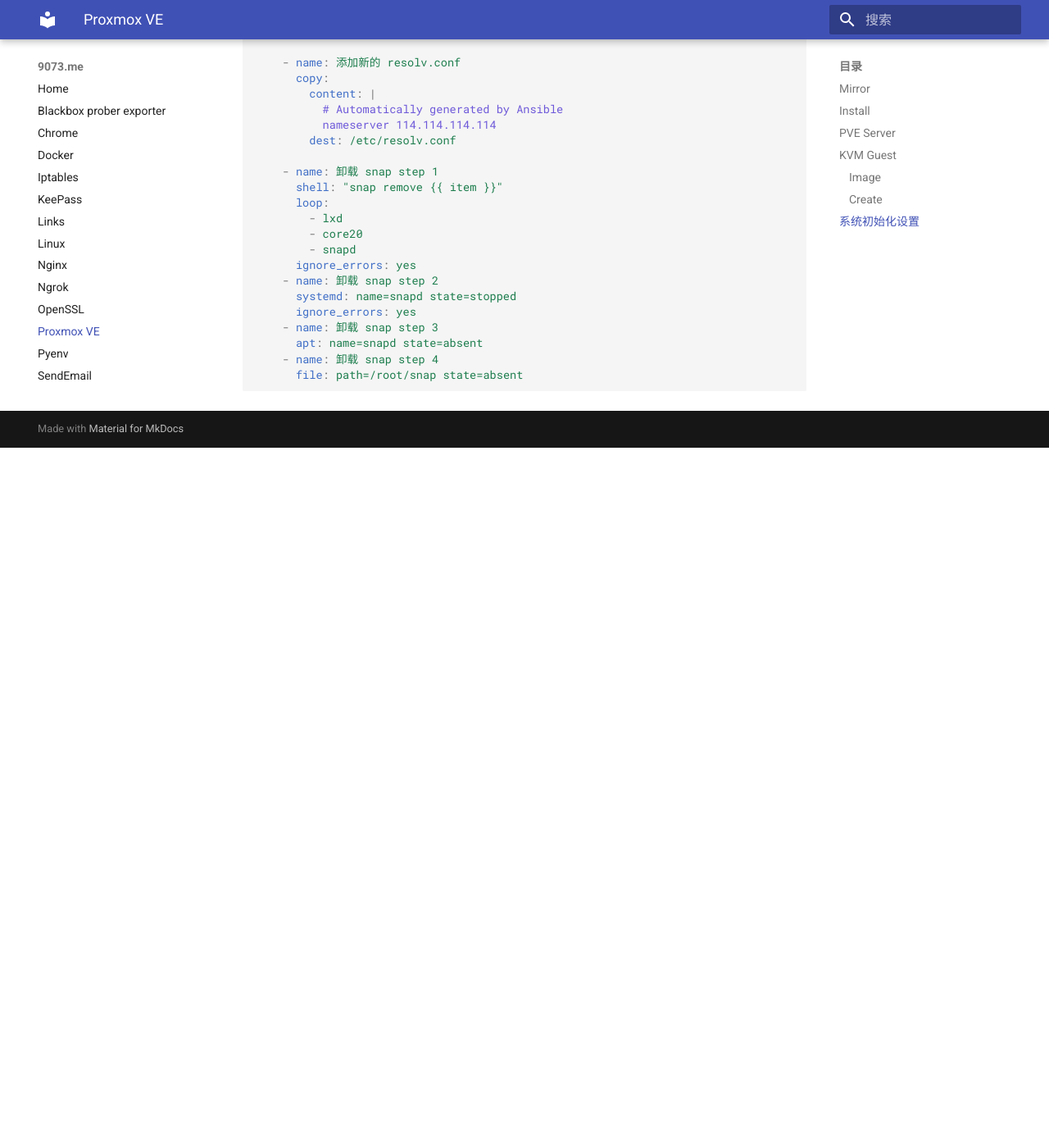
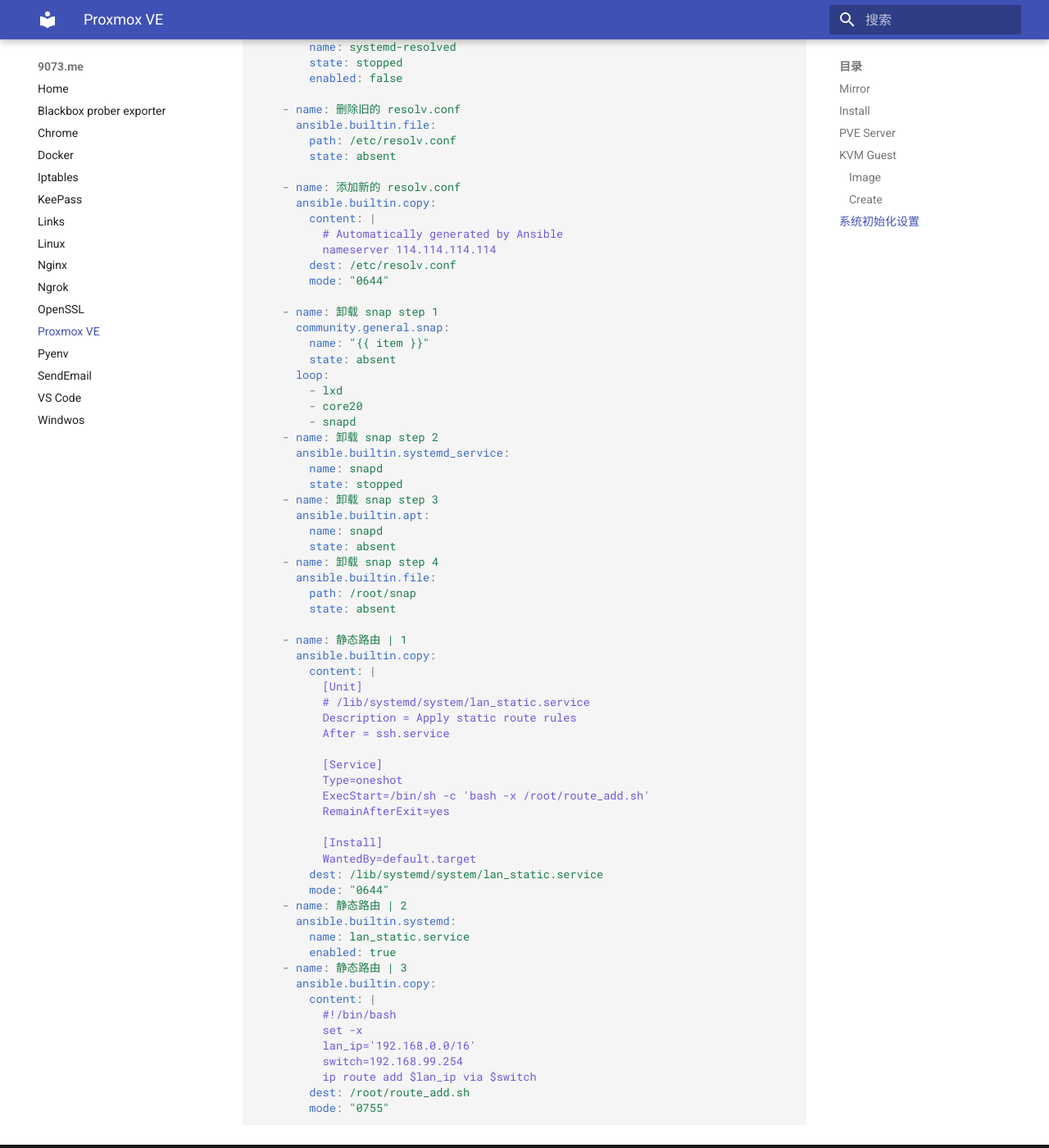
Before and after one commit to zen9073/zen9073.github.io, an MkDocs documentation site: the page built from docs/pve.md, in a window 1280 px wide and 1400 px high, scrolled down 5350 px. Shown: the whole window at 82% size. Built offline with MkDocs 1.6.1 and Material for MkDocs 9.7.7, drawn with Linux system fonts in a browser that asks for light colours; before the commit the page ends 5896 px from its top, so only the background shows below that; some of the changed text lies outside the part shown.

Commit message:
update pve

````diff
--- a/docs/pve.md
+++ b/docs/pve.md
@@ -111,101 +111,107 @@
 
 ```sh
 # 创建虚拟机
-qm create 100
+qm create 101
 
 # 导入 cloudimg 文件作为硬盘
-# qm importdisk 100 noble-server-cloudimg-amd64.raw local-lvm --format raw
-# qm set 100 --scsihw virtio-scsi-pci --scsi0 local-lvm:vm-100-disk-0
-qm importdisk 100 noble-server-cloudimg-amd64.raw local --format raw
-qm set 100 --scsihw virtio-scsi-single --scsi0 local:100/vm-100-disk-0.raw
+qm importdisk 101 noble-server-cloudimg-amd64.raw hd01 --format raw
+qm set 101 --scsihw virtio-scsi-single --scsi0 hd01:101/vm-101-disk-0.raw
 
 # 设置启动盘
-qm set 100 --boot c --bootdisk scsi0
+qm set 101 --boot c --bootdisk scsi0
 
 # 添加 cloudinit 设置
-# qm set 100 --ide2 local-lvm:cloudinit
-qm set 100 --ide2 local:cloudinit,format=raw
-qm set 100 --ciuser root
-qm set 100 --ciupgrade 0
-qm set 100 --sshkey ~/.ssh/authorized_keys
+# qm set 101 --ide2 hd01-lvm:cloudinit
+qm set 101 --ide2 hd01:cloudinit,format=raw
+qm set 101 --ciuser root
+qm set 101 --ciupgrade 0
+qm set 101 --sshkey ~/.ssh/authorized_keys
 
 # 添加网卡设置
-qm set 100 --net0 virtio,bridge=vmbr0
-# qm set 100 --ipconfig0 ip=dhcp
-# qm set 100 --ipconfig0 ip=192.168.1.11/24,gw=192.168.1.1
+qm set 101 --net0 virtio,bridge=vmbr0
+# qm set 101 --ipconfig0 ip=dhcp
+# qm set 101 --ipconfig0 ip=192.168.1.11/24,gw=192.168.1.1
 
 # 其他杂项设置
-qm set 100 --serial0 socket --vga serial0
-qm set 100 --agent enabled=1,fstrim_cloned_disks=1,type=virtio
-qm set 100 --ostype l26
-qm set 100 --onboot 1
-qm set 100 --cpu host
-qm set 100 --name ubuntu
+qm set 101 --serial0 socket --vga serial0
+qm set 101 --agent enabled=1,fstrim_cloned_disks=1,type=virtio
+qm set 101 --ostype l26
+qm set 101 --onboot 1
+qm set 101 --cpu host
+qm set 101 --name ubuntu
 
 # 设置 CPU 内存 硬盘
-qm set 100 --cores 1
-qm set 100 --memory 1024
-qm resize 100 scsi0 10G
+qm set 101 --cores 4
+qm set 101 --memory 2048
+qm resize 101 scsi0 10G
 ```
 
 ## 系统初始化设置
 
 ```yaml
-- name: kvm
+- name: PVE
   hosts: all
   gather_facts: false
   vars:
-    ansible_python_interpreter: /usr/bin/python3
     basic_tools:
+      - apache2-utils
+      - apt-transport-https
+      - aria2
+      - bash-completion
       - build-essential
-      - python3-dev
-      - python3-pip
+      - ca-certificates
       - cron
       - curl
       - git
       - htop
       - iftop
       - iptables
+      - jq
       - man
       - mosh
       - mtr-tiny
       - net-tools
       - p7zip-full
+      - python3-dev
+      - python3-docker
+      - python3-passlib
+      - python3-pip
+      - p7zip-full
       - qemu-guest-agent
+      - software-properties-common
       - tree
       - vim
       - vnstat
       - wget
+      - yq
       - zip
-      - jq
-      - yq
-
-  pre_tasks:
-    - raw: bash -c "test -e /usr/bin/python3 || (apt -qqy update && apt install -qqy python3)"
 
   tasks:
     - name: 设置为中国时区
-      timezone: name='Asia/Shanghai'
+      community.general.timezone:
+        name: "Asia/Shanghai"
 
     - name: 设置 bash 命令行提示符为彩色
-      lineinfile:
+      ansible.builtin.lineinfile:
         path: /root/.bashrc
         regexp: "^#?force_color_prompt=yes"
         line: force_color_prompt=yes
 
-    - name: vim 的自定义配置
-      copy:
+    - name: Vim 的自定义配置 | 1
+      ansible.builtin.copy:
         content: |
           "syntax on"
         dest: /root/.vimrc
         force: true
         backup: true
-    - lineinfile:
+        mode: "0644"
+    - name: Vim 的自定义配置 | 2
+      ansible.builtin.lineinfile:
         path: "/root/.vimrc"
         line: "{{ item }}"
       with_items:
         - syntax on
-        - hi Comment ctermfg = 6
+        - hi Comment ctermfg=6
         - let loaded_matchparen=1
         - set encoding=utf-8
         - set tabstop=4
@@ -217,14 +223,16 @@
         - set hlsearch
         - set incsearch
 
-    - name: 启用 ipv4 的转发，并禁用 ipv6
-      copy:
+    - name: 启用 ipv4 的转发，并禁用 ipv6 | 1
+      ansible.builtin.copy:
         content: |
           # Automatically generated by Ansible\n
         dest: /etc/sysctl.conf
         force: true
         backup: true
-    - lineinfile:
+        mode: "0644"
+    - name: 启用 ipv4 的转发，并禁用 ipv6 | 2
+      ansible.builtin.lineinfile:
         path: "/etc/sysctl.conf"
         line: "{{ item }}"
       with_items:
@@ -236,7 +244,7 @@
         - net.ipv6.conf.lo.disable_ipv6 = 1
 
     - name: 调整系统参数
-      lineinfile:
+      ansible.builtin.lineinfile:
         path: "/etc/security/limits.conf"
         line: "{{ item }}"
       with_items:
@@ -246,46 +254,86 @@
         - "root hard nofile 262144"
 
     - name: 安装系统更新
-      apt:
+      ansible.builtin.apt:
         upgrade: full
         update_cache: true
 
     - name: 安装系统基础的应用工具
-      apt:
+      ansible.builtin.apt:
         name: "{{ item }}"
         state: present
       with_items: "{{ basic_tools }}"
 
     - name: 停用 systemd-resolved
-      systemd_service:
+      ansible.builtin.systemd_service:
         name: systemd-resolved
         state: stopped
         enabled: false
 
     - name: 删除旧的 resolv.conf
-      file:
+      ansible.builtin.file:
         path: /etc/resolv.conf
         state: absent
 
     - name: 添加新的 resolv.conf
-      copy:
+      ansible.builtin.copy:
         content: |
           # Automatically generated by Ansible
           nameserver 114.114.114.114
         dest: /etc/resolv.conf
+        mode: "0644"
 
     - name: 卸载 snap step 1
-      shell: "snap remove {{ item }}"
+      community.general.snap:
+        name: "{{ item }}"
+        state: absent
       loop:
         - lxd
         - core20
         - snapd
-      ignore_errors: yes
     - name: 卸载 snap step 2
-      systemd: name=snapd state=stopped
-      ignore_errors: yes
+      ansible.builtin.systemd_service:
+        name: snapd
+        state: stopped
     - name: 卸载 snap step 3
-      apt: name=snapd state=absent
+      ansible.builtin.apt:
+        name: snapd
+        state: absent
     - name: 卸载 snap step 4
-      file: path=/root/snap state=absent
+      ansible.builtin.file:
+        path: /root/snap
+        state: absent
+
+    - name: 静态路由 | 1
+      ansible.builtin.copy:
+        content: |
+          [Unit]
+          # /lib/systemd/system/lan_static.service
+          Description = Apply static route rules
+          After = ssh.service
+
+          [Service]
+          Type=oneshot
+          ExecStart=/bin/sh -c 'bash -x /root/route_add.sh'
+          RemainAfterExit=yes
+
+          [Install]
+          WantedBy=default.target
+        dest: /lib/systemd/system/lan_static.service
+        mode: "0644"
+    - name: 静态路由 | 2
+      ansible.builtin.systemd:
+        name: lan_static.service
+        enabled: true
+    - name: 静态路由 | 3
+      ansible.builtin.copy:
+        content: |
+          #!/bin/bash
+          set -x
+          lan_ip='192.168.0.0/16'
+          switch=192.168.99.254
+          ip route add $lan_ip via $switch
+        dest: /root/route_add.sh
+        mode: "0755"
+
 ```
````
